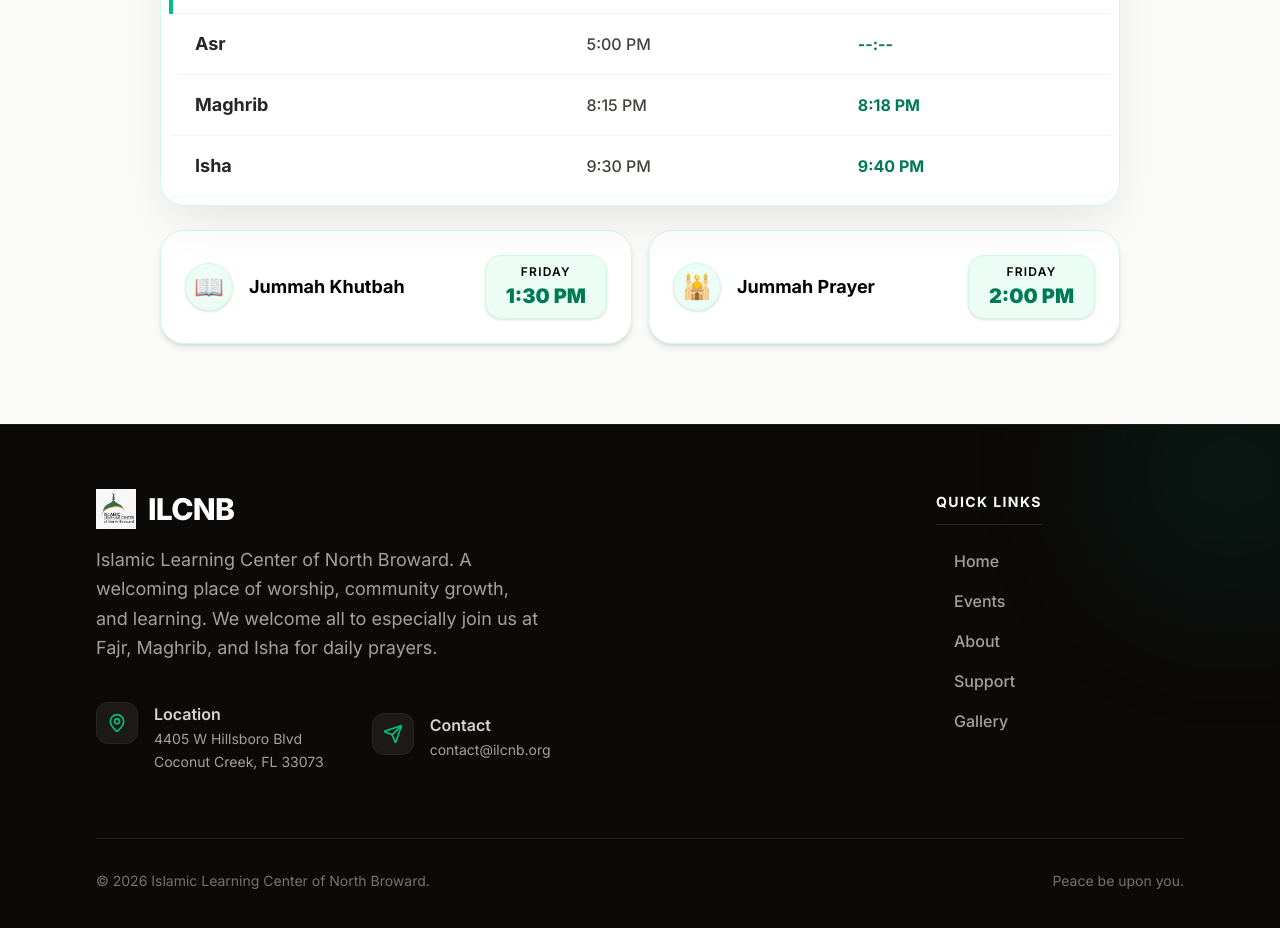
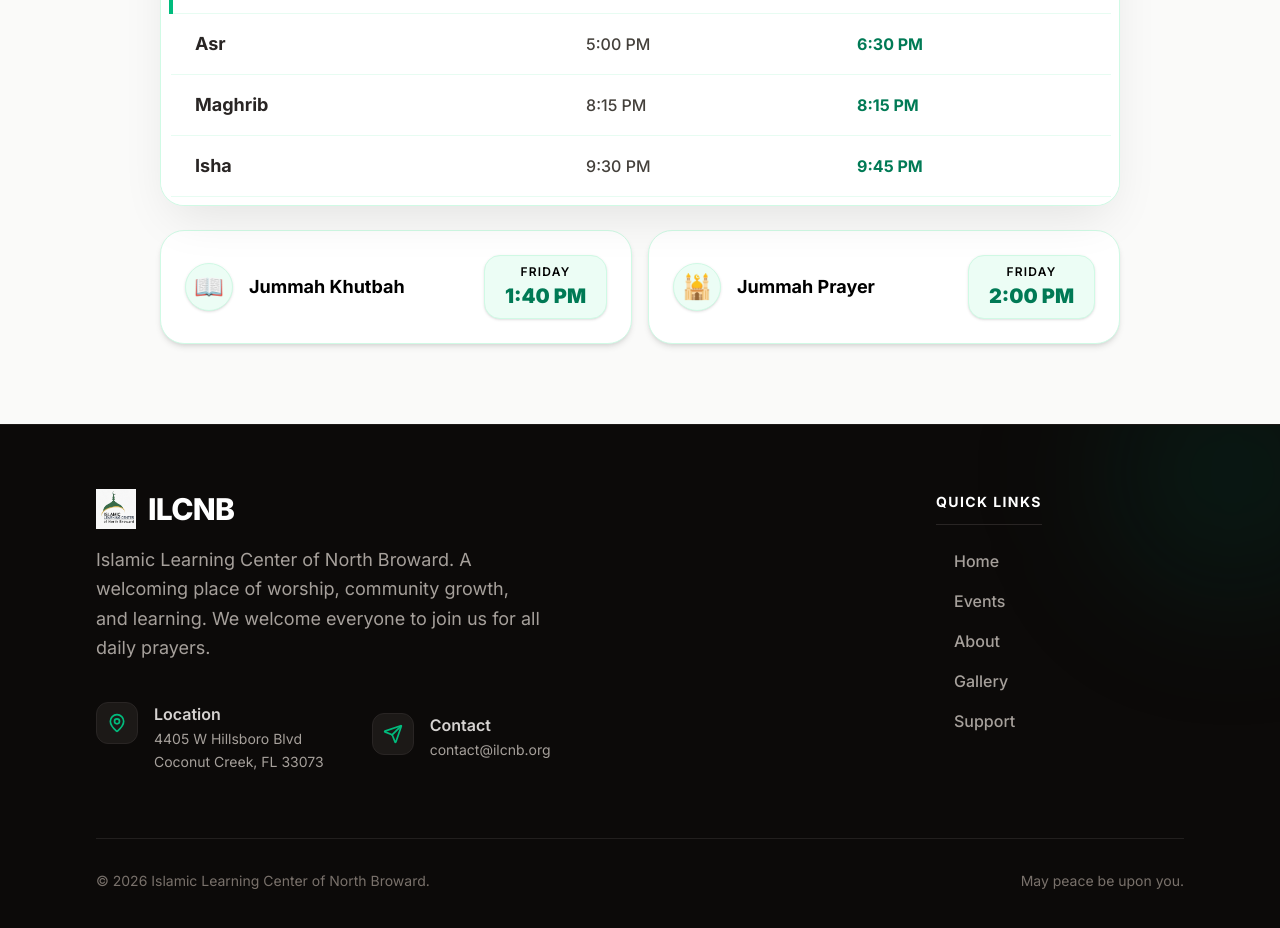
Before and after one commit to fareedom1/ilcnb-website, a Next.js app: page / in a window 1280 px wide. Shown: the part 1260-2188 px from the top of the page. Built offline with nearby package versions, Linux system fonts and the light colour scheme; no server answers; a web font is replaced by a local one.

Commit message:
Updated homepage layout and set manual iqama times

```diff
--- a/src/app/events/page.jsx
+++ b/src/app/events/page.jsx
@@ -10,7 +10,7 @@ export default function EventsPage() {
       title: "Jummah Prayer",
       category: "General",
       date: "Every Friday",
-      time: "1:30 PM",
+      time: "1:40 PM",
       description: "Weekly congregational prayer and khutbah. Please arrive early as space fills up quickly.",
       icon: Users
     },
--- a/src/app/page.jsx
+++ b/src/app/page.jsx
@@ -8,7 +8,7 @@ export default function HomePage() {
   const [timings, setTimings] = useState(null);
   const [currentPrayer, setCurrentPrayer] = useState(null);
   const [loading, setLoading] = useState(true);
-  // Trigger dev build
+
   // HUD States
   const [hudState, setHudState] = useState("floating-footer");
   const [upcomingEvent, setUpcomingEvent] = useState(null);
@@ -105,27 +105,26 @@ export default function HomePage() {
     setLoading(false);
   };
 
+  // Hardcoded 24-hour times for manual Iqamas
   const calculateIqama24 = (time24, prayerName) => {
-    if (prayerName === 'Dhuhr' || prayerName === 'Asr') return null;
-    let [h, m] = time24.split(':').map(Number);
-    let date = new Date();
-    date.setHours(h, m, 0);
-
-    if (prayerName === 'Maghrib') {
-      date.setMinutes(date.getMinutes() + 3);
-    } else {
-      date.setMinutes(date.getMinutes() + 10);
-      let mins = date.getMinutes();
-      let remainder = mins % 10;
-      if (remainder !== 0) {
-        date.setMinutes(mins + (10 - remainder));
-      }
+    switch (prayerName) {
+      case 'Fajr':
+        return '06:00';
+      case 'Dhuhr':
+        return '13:45';
+      case 'Asr':
+        return '18:30';
+      case 'Maghrib':
+        return time24; // Exact same as Adhan time
+      case 'Isha':
+        return '21:45';
+      default:
+        return time24;
     }
-    return `${date.getHours().toString().padStart(2, '0')}:${date.getMinutes().toString().padStart(2, '0')}`;
   };
 
+  // Format the manual 24-hour time to 12-hour AM/PM format
   const calculateIqama = (time24, prayerName) => {
-    if (prayerName === 'Dhuhr' || prayerName === 'Asr') return '--:--';
     const time24Iqama = calculateIqama24(time24, prayerName);
     return format12H(time24Iqama);
   };
@@ -142,8 +141,6 @@ export default function HomePage() {
   useEffect(() => {
     if (loading) return;
     const interval = setInterval(() => {
-      // Reprocess timings to update current and upcoming dynamically
-      // We rely on the already fetched timings in the state
       if (timings) processTimings(timings);
     }, 1000);
     return () => clearInterval(interval);
@@ -160,10 +157,8 @@ export default function HomePage() {
       const viewportHeight = window.innerHeight;
       const scrollY = window.scrollY;
 
-      // tableAbsoluteTop is the top of the entire section (which includes wrapperRef)
       const tableAbsoluteTop = tableRect.top + scrollY;
 
-      // Calculate HUD height and Header height dynamically
       const hudHeight = hudRef.current ? hudRef.current.offsetHeight : (window.innerWidth >= 640 ? 69 : 58);
       const headerEl = document.querySelector('header');
       const currentHeaderHeight = headerEl ? headerEl.offsetHeight : (window.innerWidth >= 640 ? 113 : 72);
@@ -175,11 +170,8 @@ export default function HomePage() {
       }
 
       let newState = "floating-footer";
-      const bottomOffset = 24; // bottom-6
+      const bottomOffset = 24;
 
-      // Floating HUD bottom: scrollY + viewportHeight - bottomOffset
-      // Docked HUD bottom: tableAbsoluteTop + hudHeight
-      // Add a 40px magnetic snap threshold so it docks slightly earlier before visually overlapping
       const magneticSnapOffset = 40;
       if (scrollY + viewportHeight - bottomOffset < tableAbsoluteTop + hudHeight + magneticSnapOffset) {
         newState = "floating-footer";
@@ -223,12 +215,6 @@ export default function HomePage() {
           }}
         />
 
-        {/* 1. White Base Overlay */}
-        <div className="absolute inset-0 z-0 bg-white/70 backdrop-blur-[2px]" />
-
-        {/* 2. Very Light Green Gradient */}
-        <div className="absolute inset-0 z-0 bg-gradient-to-b from-emerald-50/40 via-emerald-50/10 to-emerald-50/80" />
-
         <div className="relative z-10 w-full max-w-4xl flex flex-col items-center md:mt-8">
 
           {/* Core Hero Text */}
@@ -244,9 +230,6 @@ export default function HomePage() {
             <h1 className="text-3xl sm:text-5xl md:text-6xl lg:text-7xl font-bold text-black leading-tight">
               السلام عليكم ورحمة الله وبركاته
             </h1>
-            <div className="inline-flex items-center justify-center text-black font-medium text-[10px] sm:text-xs mt-6 sm:mt-8 mb-10 text-center px-1 whitespace-nowrap tracking-wider uppercase">
-              4405 W Hillsboro Blvd, Coconut Creek, FL 33073
-            </div>
           </motion.div>
         </div>
       </div>
@@ -350,7 +333,7 @@ export default function HomePage() {
             </div>
             <div className="bg-emerald-50 px-5 py-2 rounded-2xl shadow-sm border border-emerald-100 text-center w-full sm:w-auto">
               <span className="block text-[10px] sm:text-xs text-black font-semibold uppercase tracking-widest mb-0.5">Friday</span>
-              <span className="block text-xl font-black text-emerald-700">1:30 PM</span>
+              <span className="block text-xl font-black text-emerald-700">1:40 PM</span>
             </div>
           </div>
 
--- a/src/components/Footer.jsx
+++ b/src/components/Footer.jsx
@@ -9,8 +9,8 @@ export default function Footer() {
     { id: '/', label: 'Home' },
     { id: '/events', label: 'Events' },
     { id: '/about', label: 'About' },
-    { id: '/donate', label: 'Support' },
-    { id: '/gallery', label: 'Gallery' }
+    { id: '/gallery', label: 'Gallery' },
+    { id: '/donate', label: 'Support' }
   ];
 
   return (
@@ -29,7 +29,7 @@ export default function Footer() {
                 ILCNB
               </h3>
               <p className="text-stone-400 max-w-md leading-relaxed text-lg">
-                Islamic Learning Center of North Broward. A welcoming place of worship, community growth, and learning. We welcome all to especially join us at Fajr, Maghrib, and Isha for daily prayers.
+                Islamic Learning Center of North Broward. A welcoming place of worship, community growth, and learning. We welcome everyone to join us for all daily prayers.
               </p>
             </div>
 
@@ -75,7 +75,7 @@ export default function Footer() {
 
         <div className="border-t border-stone-800/80 w-full mt-16 pt-8 flex flex-col md:flex-row justify-between items-center gap-4 text-sm text-stone-500 select-none">
           <p>© {new Date().getFullYear()} Islamic Learning Center of North Broward.</p>
-          <p>Peace be upon you.</p>
+          <p>May peace be upon you.</p>
         </div>
       </div>
     </footer>
--- a/src/components/Header.jsx
+++ b/src/components/Header.jsx
@@ -22,8 +22,8 @@ export default function Header() {
     { id: '/', label: 'Home', icon: Home },
     { id: '/events', label: 'Events', icon: Calendar },
     { id: '/about', label: 'About', icon: Info },
-    { id: '/donate', label: 'Support', icon: HeartHandshake },
-    { id: '/gallery', label: 'Gallery', icon: HeartHandshake }
+    { id: '/gallery', label: 'Gallery', icon: HeartHandshake },
+    { id: '/donate', label: 'Support', icon: HeartHandshake }
   ];
 
   // 1. Play video automatically on website load (No artificial timer)
```
